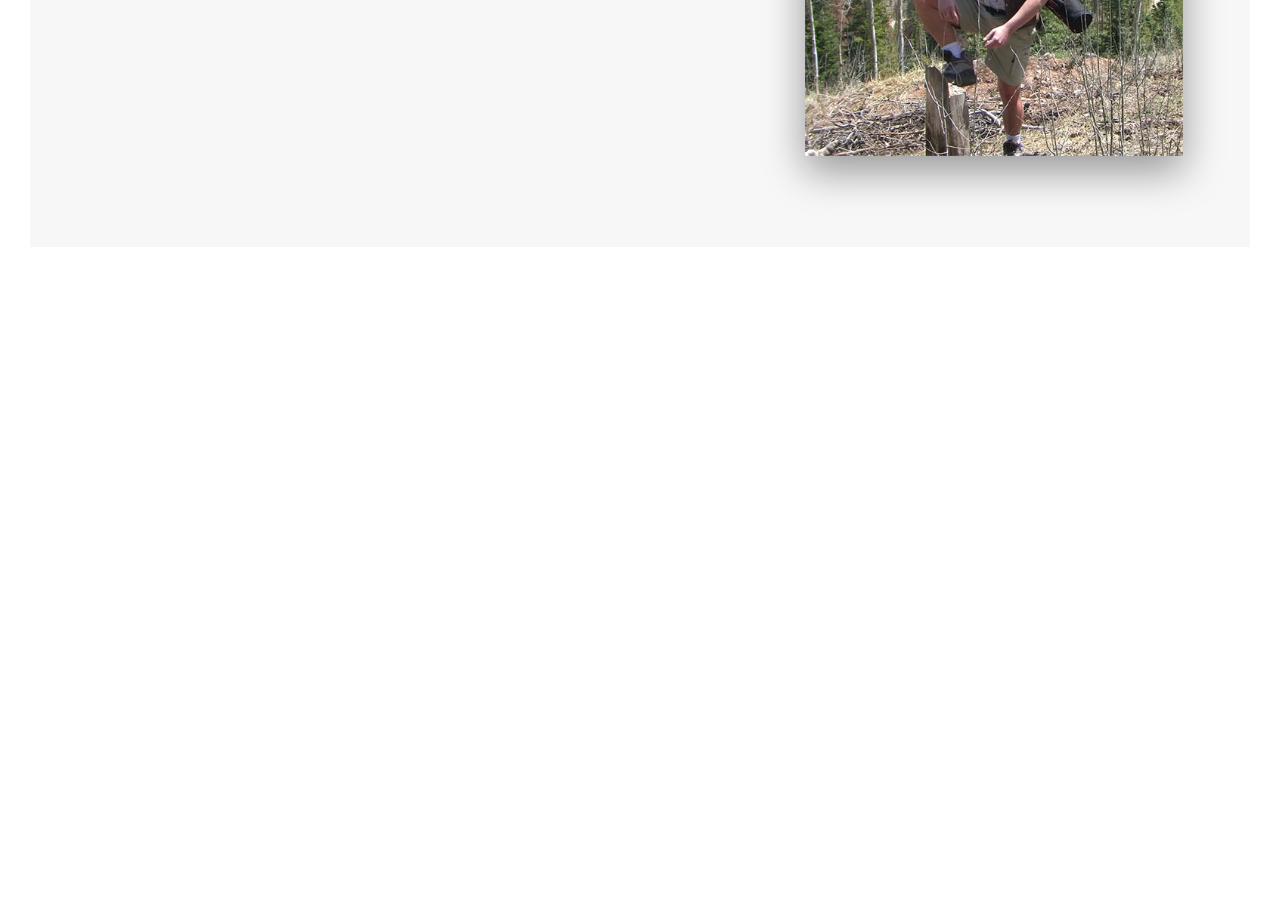
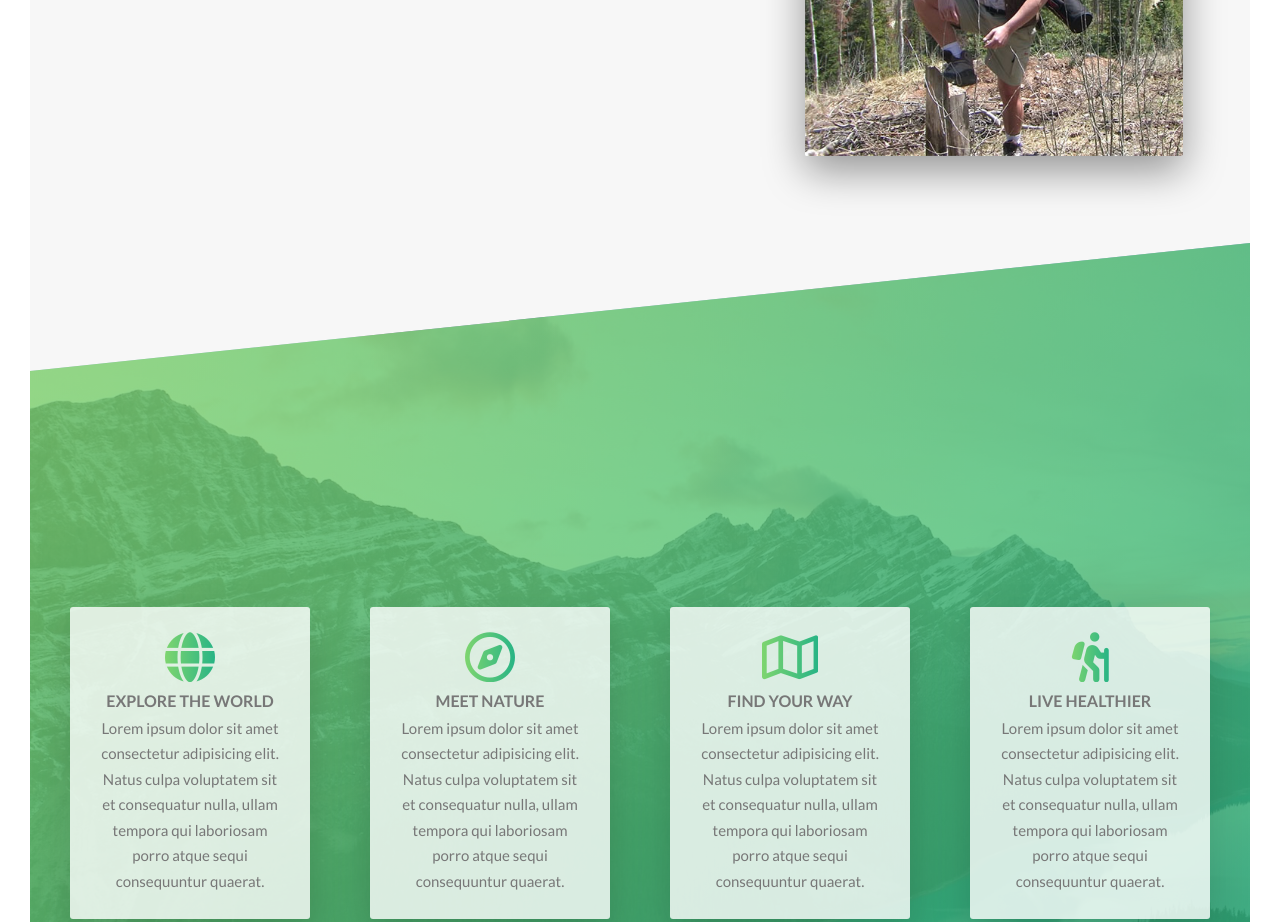
Before and after one commit to khenbest/Neatours, a website: page index.html in a window 1280 px wide. Shown: the part 1305-2227 px from the top of the page. Before the commit the page ends 1582 px from the top, so only its background shows below. Drawn offline with Linux system fonts and the light colour scheme.

Commit message:
feature box

```diff
--- a/index.html
+++ b/index.html
@@ -5,8 +5,8 @@
         <meta name="viewport" content="width=device-width, initial-scale=1.0">
 
         <link href="https://fonts.googleapis.com/css?family=Lato:100,300,400,700,900" rel="stylesheet">
-
         <link rel="shortcut icon" type="image/png" href="img/favicon.png">
+        <script src="https://kit.fontawesome.com/89287f7942.js" crossorigin="anonymous"></script>
         <link rel="stylesheet" href="css/style.css">
 
         <title>Neatours |  Neat tours for neat people</title>
@@ -54,6 +54,42 @@
                     </div>
                 </div>
             </section>
+            <section class="section-grey"></section>
+            <section class="section-features">
+                <div class="row">
+                    <div class="col-1-of-4">
+                        <div class="feature-box">
+                            <i class="feature-box__icon fas fa-globe"></i>
+                            <h3 class="heading-tertiary">Explore the world</h3>
+                            <p class="feature-box__text">Lorem ipsum dolor sit amet consectetur adipisicing elit. Natus culpa voluptatem sit et consequatur nulla, ullam tempora qui laboriosam porro atque sequi consequuntur quaerat.</p>
+                        </div>
+                    </div>
+                    <div class="col-1-of-4">
+                        <div class="feature-box">
+                            <i class="feature-box__icon far fa-compass"></i>
+                              <h3 class="heading-tertiary">Meet nature</h3>
+                            <p class="feature-box__text">Lorem ipsum dolor sit amet consectetur adipisicing elit. Natus culpa voluptatem sit et consequatur nulla, ullam tempora qui laboriosam porro atque sequi consequuntur quaerat.</p>
+                        </div>
+                    </div>
+                    <div class="col-1-of-4">
+                        <div class="feature-box">
+                             <i class="feature-box__icon far fa-map"></i>
+                              <h3 class="heading-tertiary">Find your way</h3>
+                            <p class="feature-box__text">Lorem ipsum dolor sit amet consectetur adipisicing elit. Natus culpa voluptatem sit et consequatur nulla, ullam tempora qui laboriosam porro atque sequi consequuntur quaerat.</p>
+                        </div>
+                    </div>
+                    <div class="col-1-of-4">
+                        <div class="feature-box">
+                             <i class="feature-box__icon fas fa-hiking"></i>
+                              <h3 class="heading-tertiary">Live healthier</h3>
+                            <p class="feature-box__text">Lorem ipsum dolor sit amet consectetur adipisicing elit. Natus culpa voluptatem sit et consequatur nulla, ullam tempora qui laboriosam porro atque sequi consequuntur quaerat.</p>
+                        </div>
+                    </div>
+                </div>
+            </section>
+
+
+
         </main>
 
     </body>
--- a/sass/abstracts/_mixins.scss
+++ b/sass/abstracts/_mixins.scss
@@ -5,3 +5,9 @@
        clear: both;
    }
 }
+@mixin gradient-clip {
+    display: inline-block;
+    background-image: linear-gradient(to right, #7ed56f, #28b485);
+    -webkit-background-clip: text;
+    color: transparent;
+}
--- a/sass/base/_typography.scss
+++ b/sass/base/_typography.scss
@@ -31,12 +31,10 @@ body{
 }
 
 .heading-secondary{
+  @include gradient-clip;
   font-size: 3.5rem;
   text-transform: uppercase;
   font-weight: 700;
-  display: inline-block;
-  background-image: linear-gradient(to right, $primary-light, $primary-dark);
-  -webkit-background-clip: text;
   color: transparent;
   transition: all .2s;
   letter-spacing: 2px;
--- /dev/null
+++ b/sass/components/_feature-box.scss
@@ -0,0 +1,21 @@
+.feature-box{
+    background-color: rgba($white, .8);
+    font-size: 1.5rem;
+    padding: 2.5rem;
+    text-align: center;
+    border-radius: 3px;
+    box-shadow: 0 1.5rem 4rem rgba($black, .15);
+    transition: transform .3s;
+
+    &__icon{
+        font-size: 5rem;
+        margin-bottom: .5rem;
+        @include gradient-clip;
+    }
+    &:hover{
+        transform: translateY(-1.5rem) scale(1.05);
+    }
+    &__text{
+        padding-top: .15rem;
+    }
+}
--- a/sass/main.scss
+++ b/sass/main.scss
@@ -9,7 +9,7 @@
 
 @import "components/button";
 @import "components/composition";
-
+@import "components/feature-box";
 
 @import "layout/header";
 @import "layout/grid";
--- a/sass/pages/_home.scss
+++ b/sass/pages/_home.scss
@@ -3,3 +3,22 @@
     padding: 25rem 0;
     margin-top: -20vh;
 }
+.section-grey {
+    background-color: $grey-light-1;
+    padding: 7rem 0;
+}
+.section-features {
+    padding: 30rem 0;
+    background-image: linear-gradient(to right bottom,
+    rgba($primary-light, 0.8),
+    rgba($primary-dark, 0.8)),
+    url(../../img/neature/nat-4.jpg);
+    background-size: cover;
+    transform: skewY(-6deg);
+    margin-top: -10vh;
+
+    & > * {
+    transform: skewY(6deg);
+
+    }
+}
```
Also changed, not shown: css/style.css.
